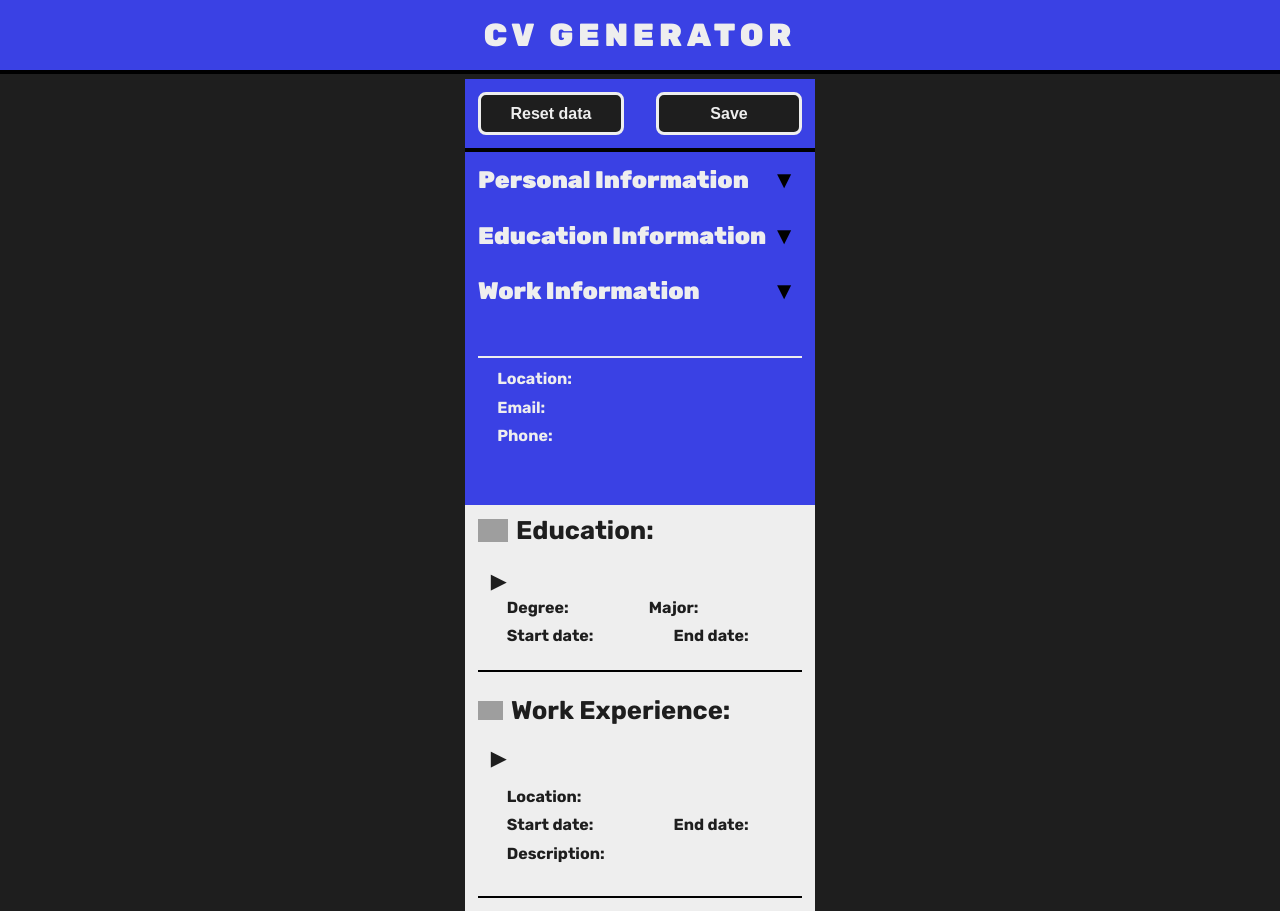
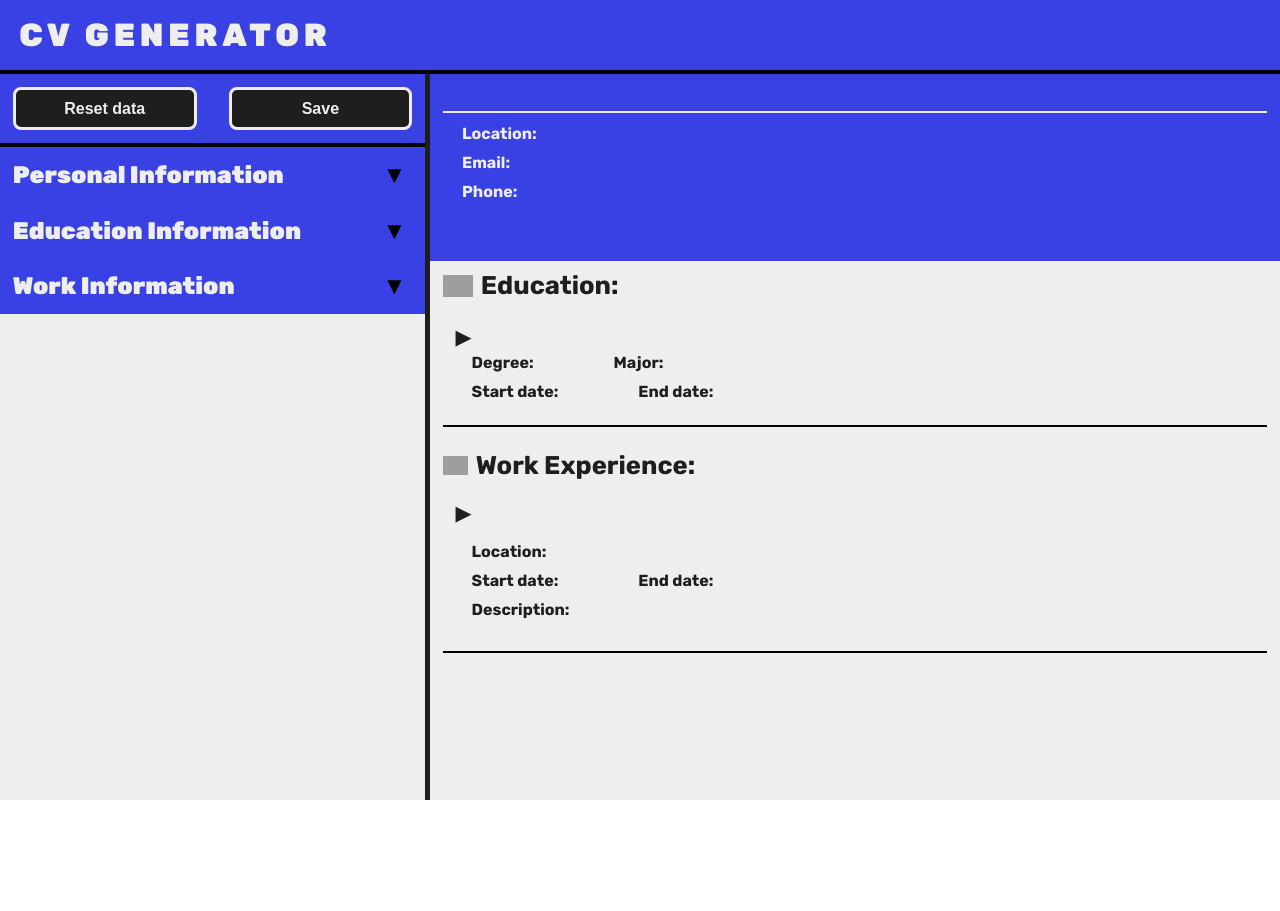
Before and after one commit to HombreOmbre/cv_generator__top, a React (Vite) app: page / in a window 1280 px wide. After the commit the page ends 800 px from the top, so only its background shows below. Built offline with nearby package versions, Linux system fonts and the light colour scheme; grey boxes are pictures that could not be loaded.

Commit message:
Change styles for better displaying the app

```diff
--- a/src/styles/App.scss
+++ b/src/styles/App.scss
@@ -2,14 +2,22 @@
 @import './reset.scss';
 
 .main-container {
-  width: clamp(330px, 100%, 1440px);
+  width: 100%;
   min-height: 100vh;
   display: flex;
-  flex-wrap: wrap;
-  justify-content: center;
-  align-items: stretch;
+  align-items: center;
+  justify-content: stretch;
+  flex-direction: column;
   font-family: 'Rubik', sans-serif;
   color: #1e1e1e;
   background: #1e1e1e;
-  gap: 5px;
+
+  &__content {
+    width: clamp(320px, 100%, 1440px);
+    display: flex;
+    flex-wrap: wrap;
+    justify-content: center;
+    flex: 1;
+    gap: 5px;
+  }
 }
--- a/src/styles/ExpEditor.scss
+++ b/src/styles/ExpEditor.scss
@@ -101,6 +101,7 @@
       &__time-range {
         display: flex;
         justify-content: space-between;
+        flex-wrap: wrap;
         width: 100%;
         gap: 2rem;
         margin-bottom: .8rem;
--- a/src/styles/HeaderComponent.scss
+++ b/src/styles/HeaderComponent.scss
@@ -2,19 +2,18 @@
 
 .header-component {
   width: 100%;
-  height: auto;
-  padding: 1.2rem;
   border-bottom: 4px solid #000000;
   background-color: #3a41e4;
   display: flex;
   justify-content: center;
-  align-items: center;
 
   &__container {
     max-width: 1440px;
+    padding: 1.2rem;
+    display: flex;
+    flex: 1;
 
     &__title {
-      margin-right: auto;
       color: #eeeeee;
       font-size: 2rem;
       font-family: 'Rubik', sans-serif;
--- a/src/styles/OptionsComponent.scss
+++ b/src/styles/OptionsComponent.scss
@@ -9,7 +9,7 @@
   border-bottom: 4px solid #000;
 
   &__btn {
-    padding: .6rem 1.5rem;
+    padding: .6rem 1rem;
     flex: 1;
     border: 3px solid #eeeeee;
     border-radius: 0.5rem;
--- a/src/styles/Preview.scss
+++ b/src/styles/Preview.scss
@@ -1,7 +1,7 @@
 .preview-container {
   display: flex;
   flex-direction: column;
+  align-items: stretch;
   flex: 3;
   background: #eee;
-  outline: none;
 }
--- a/src/styles/main.scss
+++ b/src/styles/main.scss
@@ -1,7 +1,7 @@
 #root {
   display: flex;
   flex-direction: column;
-  justify-content: center;
+  justify-content: stretch;
   align-items: center;
   background: #1e1e1e;
   width: 100%;
```
